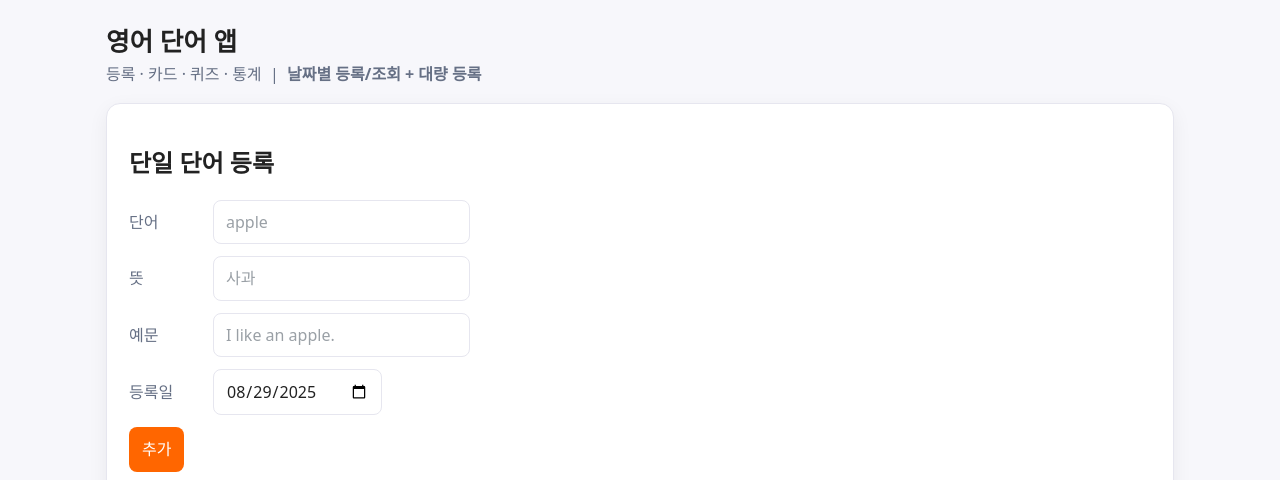
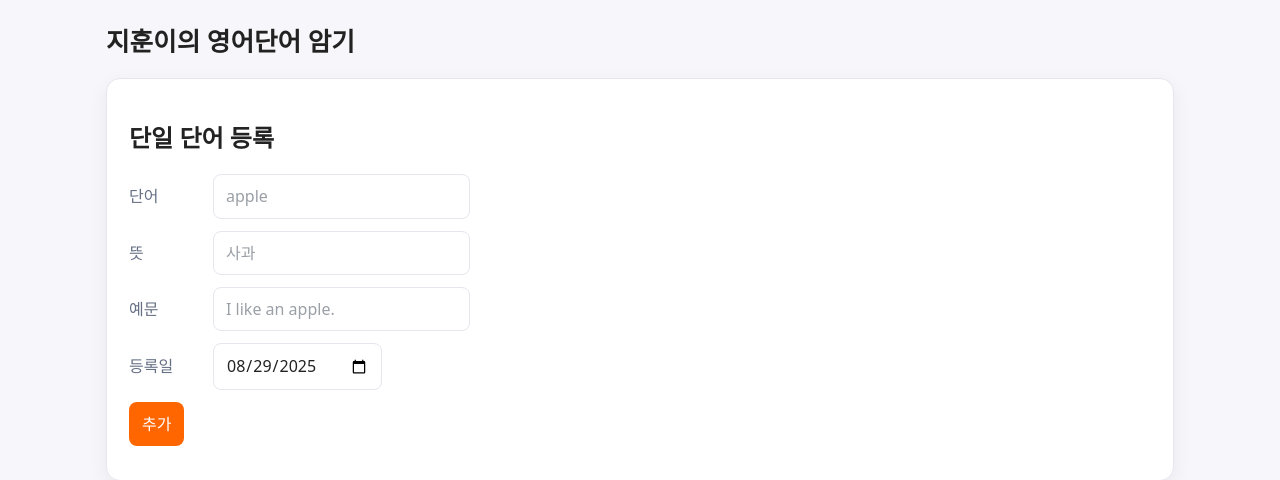
Before and after one commit to anredvon/english-word-app, a Flask app: page / in a window 1280 px wide. Shown: the top 480 px of the page. Run offline with Flask 3, Linux system fonts and the light colour scheme; data that the repository does not hold is empty.

Commit message:
Update index.html

```diff
--- a/templates/index.html
+++ b/templates/index.html
@@ -14,8 +14,8 @@
 </head>
 <body>
   <header>
-    <h1>영어 단어 앱</h1>
-    <p>등록 · 카드 · 퀴즈 · 통계 &nbsp;|&nbsp; <strong>날짜별 등록/조회 + 대량 등록</strong></p>
+    <h1>지훈이의 영어단어 암기</h1>
+    <!--<p>등록 · 카드 · 퀴즈 · 통계 &nbsp;|&nbsp; <strong>날짜별 등록/조회 + 대량 등록</strong></p> -->
   </header>
 
   <main>
```
